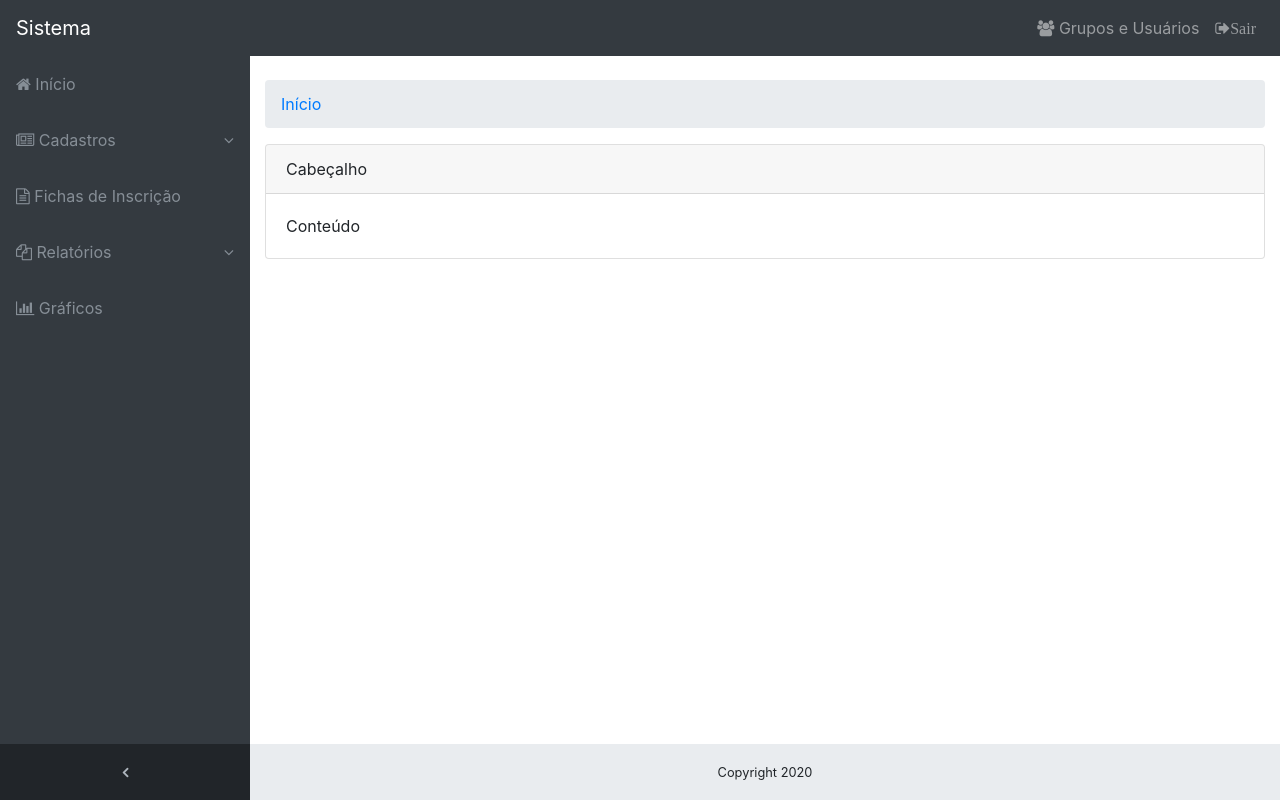
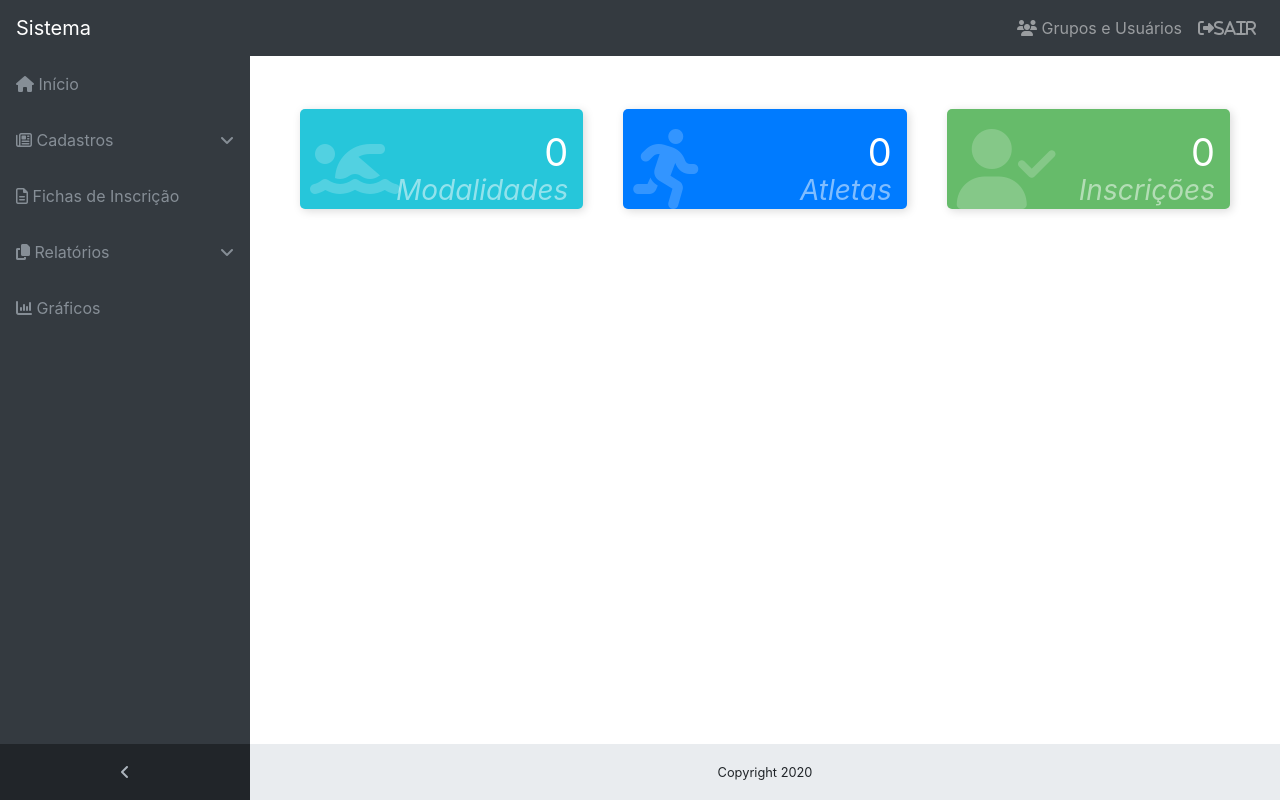
Before and after one commit to phbsilva2/dashboard, a Django app: page / in a window 1280 px wide. Run offline with Django 3.2, Linux system fonts and the light colour scheme; the visitor is signed in with stand-in values (Sample User, id 1); data that the repository does not hold is empty; some libraries are stand-ins or nearby versions.

Commit message:
Customizada a tela inicial do sistema
Foram acrestentados cards com quantitativo de modalidade, atletas e inscrições.

```diff
--- a/jif/templates/jif/index.html
+++ b/jif/templates/jif/index.html
@@ -3,3 +3,98 @@
 {% block nav_sidebar %}
 	{% include 'jif/menu.html' %}
 {% endblock %}
+
+{% block styles %}
+<style>
+    .card-counter{
+        box-shadow: 2px 2px 10px #DADADA;
+        margin: 5px;
+        padding: 20px 10px;
+        background-color: #fff;
+        height: 100px;
+        border-radius: 5px;
+        transition: .3s linear all;
+    }
+
+    .card-counter:hover{
+        box-shadow: 4px 4px 20px #DADADA;
+        transition: .3s linear all;
+    }
+
+    .card-counter.primary{
+        background-color: #007bff;
+        color: #FFF;
+    }
+
+    .card-counter.danger{
+        background-color: #ef5350;
+        color: #FFF;
+    }
+
+    .card-counter.success{
+        background-color: #66bb6a;
+        color: #FFF;
+    }
+
+    .card-counter.info{
+        background-color: #26c6da;
+        color: #FFF;
+    }
+
+    .card-counter i{
+        font-size: 5em;
+        opacity: 0.2;
+    }
+
+    .card-counter .count-numbers{
+        position: absolute;
+        right: 35px;
+        top: 20px;
+        font-size: 38px;
+        display: block;
+    }
+
+    .card-counter .count-name{
+        position: absolute;
+        right: 35px;
+        top: 65px;
+        font-style: italic;
+        text-transform: capitalize;
+        opacity: 0.5;
+        display: block;
+        font-size: 28px;
+    }
+</style>
+
+<script src="https://kit.fontawesome.com/a14fb95a8a.js" crossorigin="anonymous"></script>
+{% endblock %}
+
+{% block content %}
+    <div class="container-fluid">
+        <section class="container">
+            <div class="row py-4">
+                <div class="col-md-4">
+                    <div class="card-counter info">
+                        <i class="fas fa-swimmer"></i>
+                        <span class="count-numbers">{{ qtd_modalidades }}</span>
+                        <span class="count-name">Modalidades</span>
+                    </div>
+                </div>
+                <div class="col-md-4">
+                    <div class="card-counter primary">
+                        <i class="fas fa-running"></i>
+                        <span class="count-numbers">{{ qtd_atletas }}</span>
+                        <span class="count-name">Atletas</span>
+                    </div>
+                </div>
+				<div class="col-md-4">
+                    <div class="card-counter success">
+                        <i class="fas fa-user-check"></i>
+                        <span class="count-numbers">{{ qtd_inscricoes }}</span>
+                        <span class="count-name">Inscrições</span>
+                    </div>
+                </div>
+            </div>
+        </section>
+    </div>
+{% endblock %}
--- a/jif/views/index_views.py
+++ b/jif/views/index_views.py
@@ -1,7 +1,16 @@
 from django.views.generic import TemplateView
 from django.contrib.auth.mixins import LoginRequiredMixin
+from jif.models import Modalidade, Atleta, Inscricao
 
 
 class IndexView(LoginRequiredMixin, TemplateView):
     login_url = '/accounts/login/'
     template_name = 'jif/index.html'
+
+    def get_context_data(self, **kwargs):
+        context = super().get_context_data(**kwargs)
+        context["qtd_modalidades"] = Modalidade.objects.count()
+        context["qtd_atletas"] = Atleta.objects.count()
+        context["qtd_inscricoes"] = Inscricao.objects.count()
+
+        return context
--- a/templates/_styles.html
+++ b/templates/_styles.html
@@ -1,7 +1,6 @@
 <!-- CSS principais -->
 {% load static %}
 
-{% block styles %}
 <!-- CSS Bootstrap -->
 <link rel="stylesheet" type="text/css" href="{% static 'bibliotecas/bootstrap/css/bootstrap.min.css' %}">
 <!-- CSS Font Awesome -->
@@ -10,4 +9,3 @@
 <link rel="stylesheet" type="text/css" href="{% static 'bibliotecas/datatables/dataTables.bootstrap4.css' %}">
 <!-- CSS Sidebar -->
 <link rel="stylesheet" type="text/css" href="{% static 'css/sb-admin.min.css' %}">
-{% endblock %}
--- a/templates/base.html
+++ b/templates/base.html
@@ -7,6 +7,8 @@
 
         {% block stylesheets %}
             {% include '_styles.html' %}
+        {% endblock %}
+        {% block styles %}
         {% endblock %}
 
     </head>
```
Lines whose indentation alone changed are shown as unchanged.
